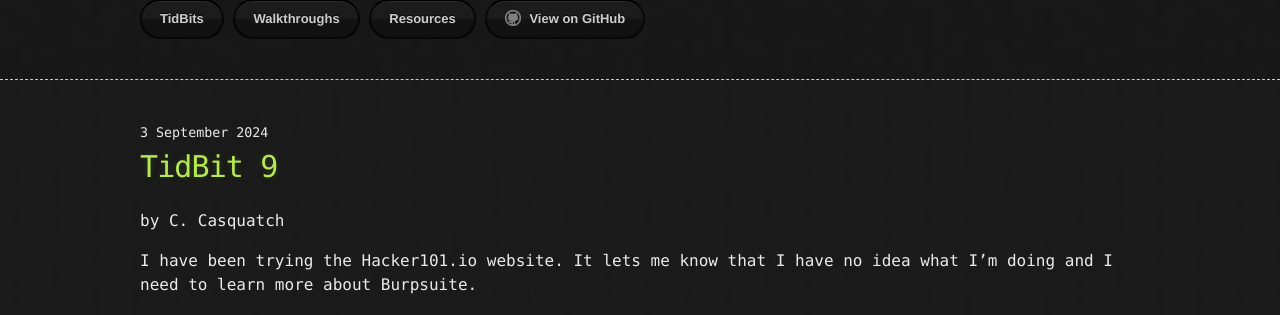
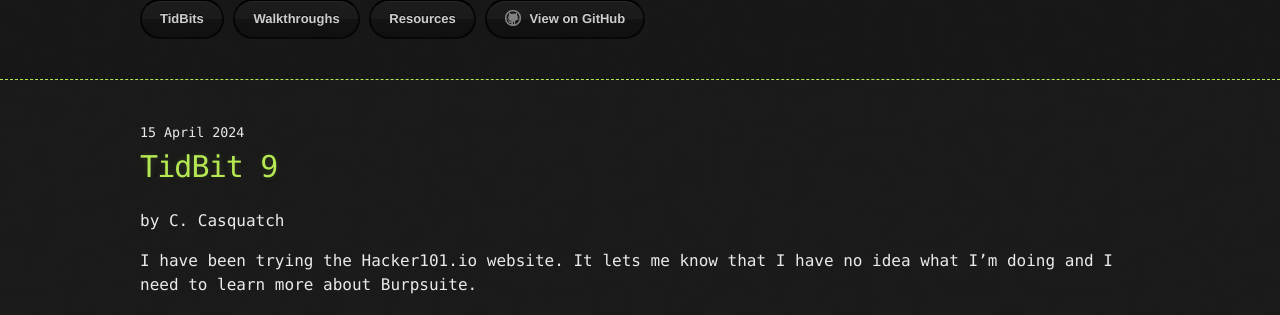
Before and after one commit to CyberCasquatch/cybercasquatch.github.io, a Jekyll site: the page built from _posts/TidBits/2024-09-03-TidBit-9.markdown, in a window 1280 px wide. Shown: the part 113-428 px from the top of the page. Built offline with Jekyll 4.4.1, drawn with Linux system fonts in a browser that asks for light colours.

Commit message:
Update 2024-09-03-TidBit-9.markdown

```diff
--- a/_posts/TidBits/2024-09-03-TidBit-9.markdown
+++ b/_posts/TidBits/2024-09-03-TidBit-9.markdown
@@ -1,7 +1,7 @@
 ---
 layout: post
 title:  "TidBit 9"
-date:   2024-09-03
+date:   2024-04-15
 author: C. Casquatch
 comments: false
 tag: ['Hacker101', 'Burpsuite', 'Windows']
```
